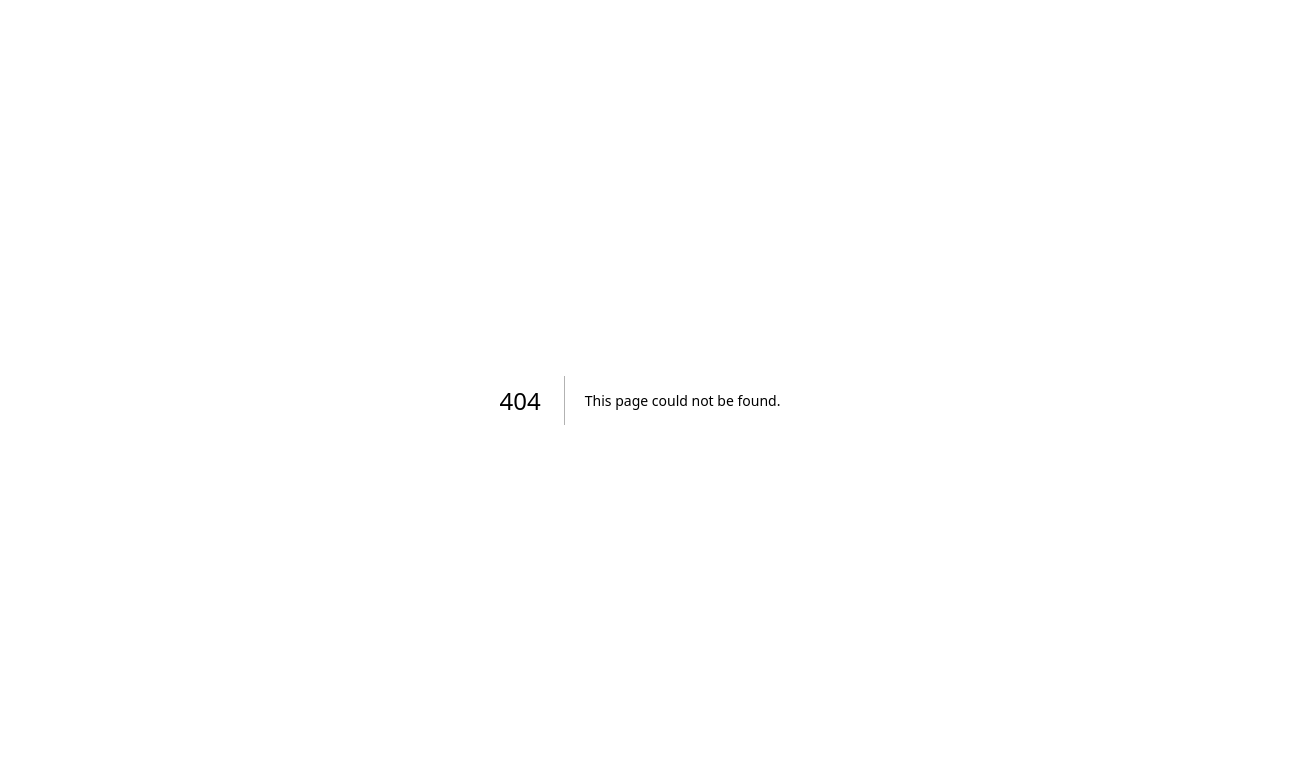
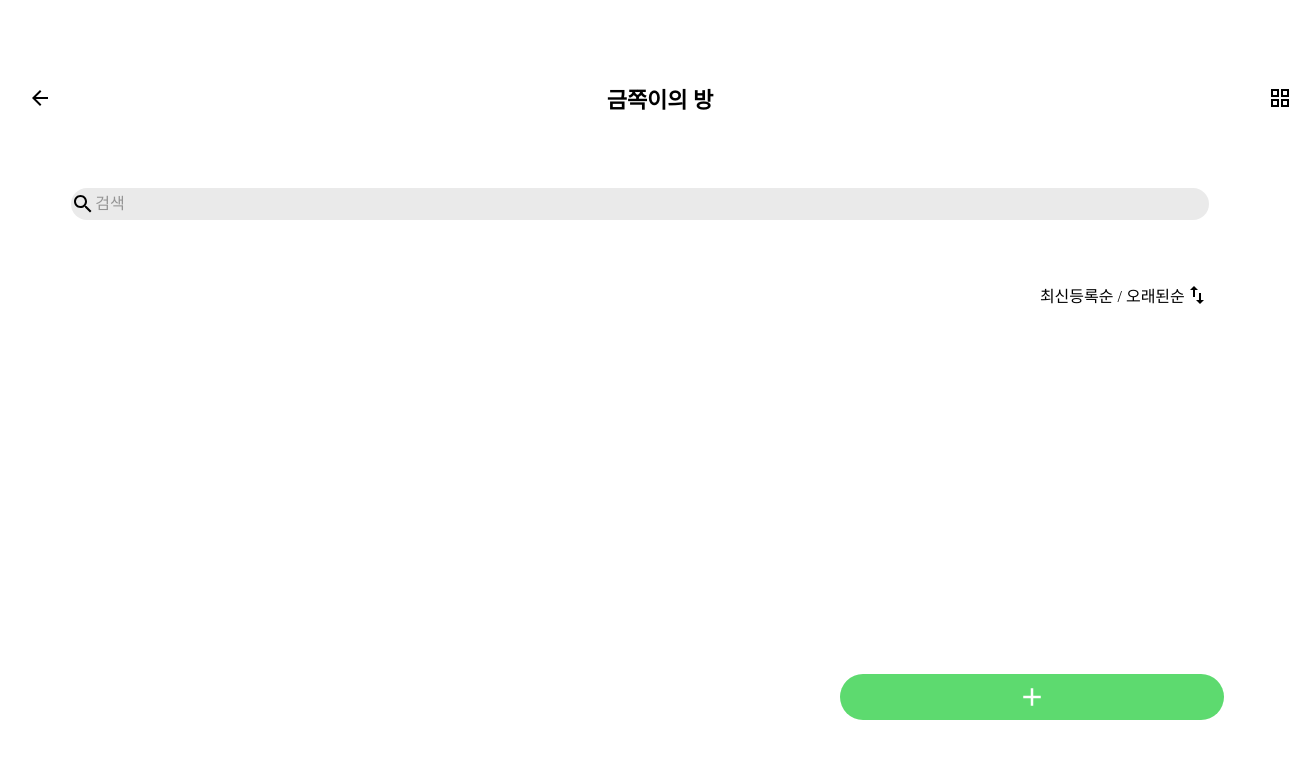
Before and after one commit to FRONTLINE2024/ADizzi-APP, a Next.js app: page /Container in a window 1280 px wide. Before the commit this address had no page. Shown: the top 758 px of the page, 1312 px wide, since content can reach past the window. Built offline with nearby package versions, Linux system fonts and the light colour scheme.

Commit message:
feature: Container 페이지 ui 구현

```diff
--- a/app/page.tsx
+++ b/app/page.tsx
@@ -1,11 +1,11 @@
 'use client';
 
-import MyInfo from '@/pages/MyInfo';
+import Container from '@/pages/Container';
 
 export default function Home() {
   return (
     <main>
-      <MyInfo />
+      <Container />
     </main>
   );
 }
--- /dev/null
+++ b/components/header/HeaderCollect.tsx
@@ -0,0 +1,31 @@
+import ArrowBackIcon from '@mui/icons-material/ArrowBack';
+import GridViewOutlinedIcon from '@mui/icons-material/GridViewOutlined';
+import styled from 'styled-components';
+type HeaderCollectProps = {
+  label: string;
+};
+function HeaderCollect({ label }: HeaderCollectProps) {
+  return (
+    <HeaderCollectContainer>
+      <ArrowBackIcon />
+      <HeaderCollectTitle>{label}</HeaderCollectTitle>
+      <GridViewOutlinedIcon />
+    </HeaderCollectContainer>
+  );
+}
+
+const HeaderCollectContainer = styled.div`
+  display: flex;
+  padding: 40px 20px;
+  width: 100%;
+  height: 100px;
+  align-items: center;
+  justify-content: space-between;
+`;
+
+const HeaderCollectTitle = styled.div`
+  font-size: 22px;
+  font-weight: bold;
+`;
+
+export default HeaderCollect;
--- a/components/header/index.ts
+++ b/components/header/index.ts
@@ -1,2 +1,3 @@
 import Header from './Header';
-export default Header;
+import HeaderCollect from './HeaderCollect';
+export default { Header, HeaderCollect };
--- /dev/null
+++ b/components/searchBar/SearchBarBasic.tsx
@@ -0,0 +1,44 @@
+import styled from 'styled-components';
+import SearchIcon from '@mui/icons-material/Search';
+import ImportExportOutlinedIcon from '@mui/icons-material/ImportExportOutlined';
+import * as React from 'react';
+import { InputBase } from '@mui/material';
+import FAButton from '@/components/faButton';
+
+function SearchBarBasic() {
+  return (
+    <>
+      <SearchBarBasicContainer>
+        <SearchIcon />
+        <StyledInputBase placeholder={'검색'} />
+      </SearchBarBasicContainer>
+      <SortingContainer>
+        최신등록순 / 오래된순
+        <ImportExportOutlinedIcon />
+      </SortingContainer>
+      <FAButton />
+    </>
+  );
+}
+
+const SearchBarBasicContainer = styled.div`
+  display: flex;
+  width: 90%;
+  border-radius: 50px;
+  background-color: rgba(214, 214, 214, 0.5);
+  align-items: center;
+  margin: 0 5%;
+`;
+
+const StyledInputBase = styled(InputBase)`
+  flex: 1;
+`;
+
+const SortingContainer = styled.div`
+  display: flex;
+  justify-content: flex-end;
+  margin-right: 5%;
+  margin-top: 5%;
+`;
+
+export default SearchBarBasic;
--- /dev/null
+++ b/pages/Container.tsx
@@ -0,0 +1,18 @@
+import styled from 'styled-components';
+import HeaderCollect from '@/components/header/HeaderCollect';
+import SearchBarBasic from '@/components/searchBar/SearchBarBasic';
+
+function Container() {
+  return (
+    <BackgroundContainer>
+      <HeaderCollect label="금쪽이의 방" />
+      <SearchBarBasic />
+    </BackgroundContainer>
+  );
+}
+
+const BackgroundContainer = styled.div`
+  background-color: white;
+`;
+
+export default Container;
```
